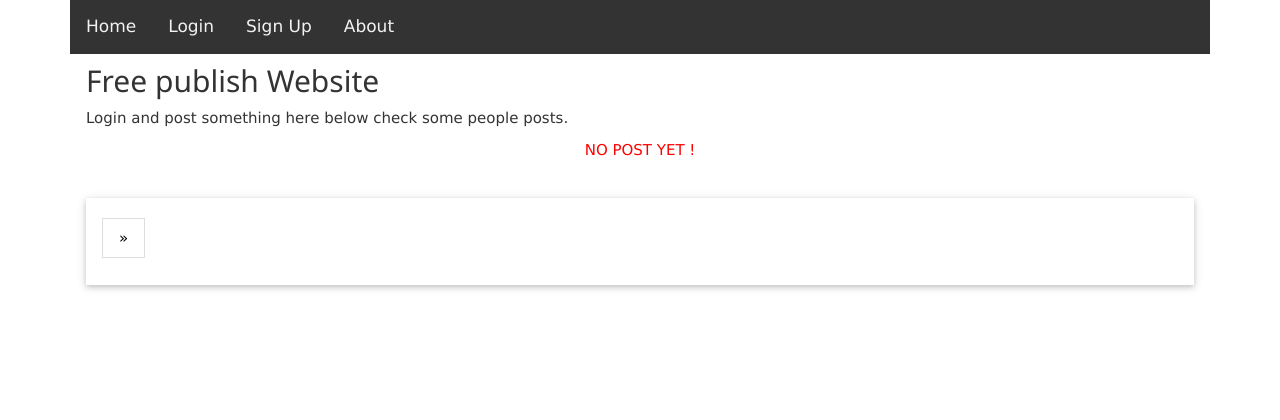
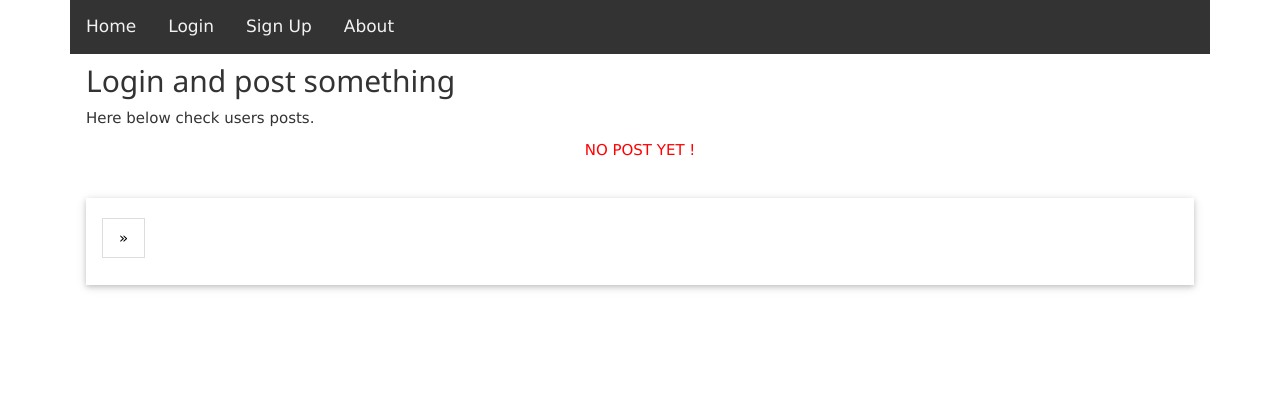
Before and after one commit to farjanaahmed36/phpTest, a PHP site: page /index.php in a window 1280 px wide. Shown: the top 420 px of the page. Run offline with PHP 8.4, Linux system fonts and the light colour scheme; data that the repository does not hold is empty.

Commit message:
Update index.php

```diff
--- a/index.php
+++ b/index.php
@@ -28,8 +28,8 @@ EMAIL : aymeric@zgamesoft.com
   ?>
 
 <div style="padding-left:16px">
-  <h2>Free publish Website</h2>
-  <p>Login and post something here below check some people posts.</p>
+  <h2>Login and post something</h2>
+  <p>Here below check users posts.</p>
 </div>
 
 <table class="table table-striped">
```
